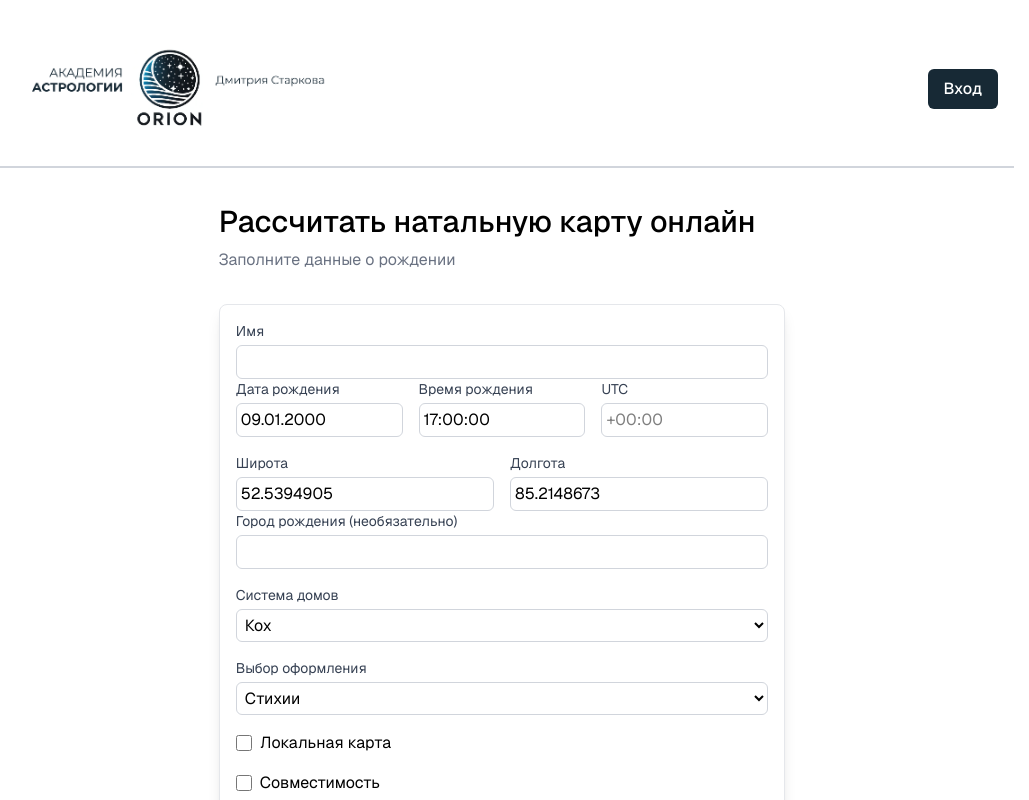
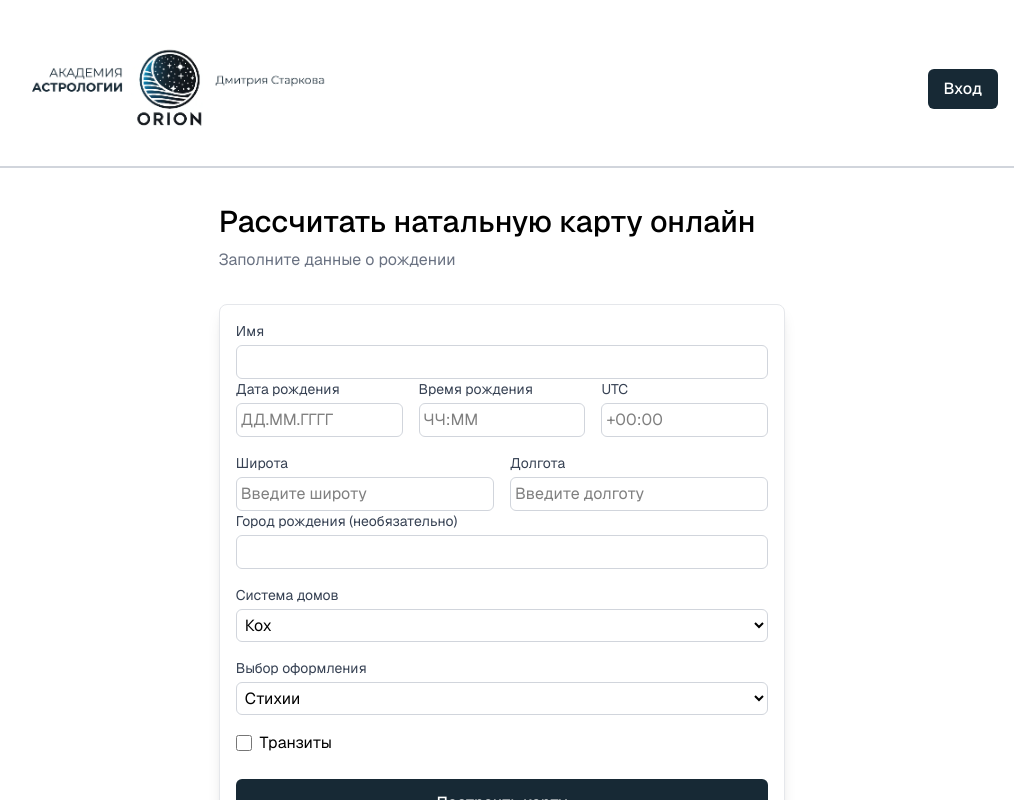
Before and after one commit to icepik77/pro12, a Next.js app: page / in a window 1280 px wide. Shown: the top 800 px of the page, without its empty margins (138-1167 px from the left). Built offline with nearby package versions, Linux system fonts and the light colour scheme.

Commit message:
test vervsion created

```diff
--- a/src/app/lib/utils.ts
+++ b/src/app/lib/utils.ts
@@ -443,7 +443,7 @@ export const getNatalChart = (birthData: BirthData, isLocal: boolean, isCompatib
     return;
   }
 
-  if (!isLocal && !isCompatibility){
+  if (!isLocal && !isCompatibility && !isForecast){
     origin = new Origin({
       year,
       month: month - 1, // В JS месяцы с 0
--- a/src/app/page.tsx
+++ b/src/app/page.tsx
@@ -276,7 +276,7 @@ export default function Home() {
 
 
             {/* Данные без локальной карты */}
-            {!birthData.isLocal && !birthData.isCompatibility && planetPositions.length > 0 &&
+            {!birthData.isLocal && !birthData.isCompatibility && planetPositions.length > 0 && !showPairPositions &&
               <div>
                 {/* Плавное появление таблицы только после загрузки данных */}
                 <motion.div
@@ -655,8 +655,6 @@ export default function Home() {
               />
               </motion.div>
             }
-
-
           </div>
 
 
--- a/src/app/ui/BirthForm.tsx
+++ b/src/app/ui/BirthForm.tsx
@@ -44,11 +44,11 @@ interface BirthFormProps {
 export default function BirthForm({ setBirthData, localTime }: BirthFormProps) {
   const [formData, setFormData] = useState({
     name: "",
-    date: "09.01.2000",
-    time: "17:00:00",
+    date: "",
+    time: "",
     city: "",
-    latitude: "52.5394905",
-    longitude: "85.2148673",
+    latitude: "",
+    longitude: "",
     utcOffset: "",
 
     localCity: "",
@@ -56,23 +56,23 @@ export default function BirthForm({ setBirthData, localTime }: BirthFormProps) {
     localLongitude: "",
 
     nameComp:"",
-    dateComp:"19.01.1999",
-    timeComp:"12:00:00",
+    dateComp:"",
+    timeComp:"",
     cityComp:"",
-    latitudeComp:"52.5394905",
-    longitudeComp:"85.2148673",
+    latitudeComp:"",
+    longitudeComp:"",
     utcOffsetComp: "",
 
-    timeFore:"11:30:00",
-    dateFore:"06.04.2025",
+    timeFore:"",
+    dateFore:"",
     utcOffsetFore:"",
 
     houseSystem: "koch",
     style: "elements", // Новый выбор для оформления
 
-    isLocal: true,
-    isCompatibility: true,
-    isFore: true,
+    isLocal: false,
+    isCompatibility: false,
+    isFore: false,
   });
 
   const [isLocal, setIsLocal] = useState(false);
@@ -360,30 +360,54 @@ export default function BirthForm({ setBirthData, localTime }: BirthFormProps) {
     }
 
     if (!newErrors.latitude && !newErrors.longitude && !newErrors.utcOffset && validateDateTimeUTC(formData.date, formData.time, formData.utcOffset)) {
-      if (!isLocal || !formData.localLatitude || !formData.localLongitude){
+      if (isLocal){
         setBirthData({
           ...formData,
+
+          cityComp: "",
+          latitudeComp: "",
+          longitudeComp: "",
+
+          isLocal: true
+        });
+      } else if(isCompatibility){
+        setBirthData({
+          ...formData,
+
           localCity: "",
           localLatitude: "",
           localLongitude: "",
-          isLocal: false
+
+          isCompatibility: true
         });
-      } else if(!isCompatibility){
+
+      } else if (isFore){
         setBirthData({
           ...formData,
+
+          localCity: "",
+          localLatitude: "",
+          localLongitude: "",
+
           cityComp: "",
           latitudeComp: "",
           longitudeComp: "",
-          isCompatibility: false
+
+          isFore: true
         });
-
-      } else if(!isFore){
+      } else {
         setBirthData({
           ...formData,
-          isTransit: false
+
+          localCity: "",
+          localLatitude: "",
+          localLongitude: "",
+
+          cityComp: "",
+          latitudeComp: "",
+          longitudeComp: "",
         });
-      } else setBirthData(formData);
-
+      }
 
       setSubmittedData(formData);
 
@@ -531,7 +555,7 @@ export default function BirthForm({ setBirthData, localTime }: BirthFormProps) {
             </div>
 
             {/* Чекбокс */}
-            {!isCompatibility && !isFore &&
+            {/* {!isCompatibility && !isFore &&
               <label className="flex items-center space-x-2 cursor-pointer ">
               <input
                 type="checkbox"
@@ -545,10 +569,10 @@ export default function BirthForm({ setBirthData, localTime }: BirthFormProps) {
               />
               <span>Локальная карта</span>
               </label>
-            }
+            } */}
 
             {/* Чекбокс */}
-            {!isLocal && !isFore &&
+            {/* {!isLocal && !isFore &&
               <label className="flex items-center space-x-2 cursor-pointer ">
               <input
                 type="checkbox"
@@ -562,7 +586,7 @@ export default function BirthForm({ setBirthData, localTime }: BirthFormProps) {
               />
               <span>Совместимость</span>
               </label>
-            }
+            } */}
 
             {/* Чекбокс */}
             {!isCompatibility && !isLocal &&
--- a/src/app/ui/Calendar.tsx
+++ b/src/app/ui/Calendar.tsx
@@ -41,7 +41,7 @@ const Calendar: React.FC<CalendarTableProps> = ({calendar, planets}) => {
     const flatAspects = (calendar.filteredResult as CalendarItem[]).flatMap((item: CalendarItem) => item.aspects);
     return (
         <div className="w-full max-w-5xl px-4 py-1 lg:p-4 flex flex-col items-center text-[14px]">
-        <h3 className="text-xl font-medium mb-1 lg:mb-4 text-center">Аспекты</h3>
+        <h3 className="text-xl font-medium mb-1 lg:mb-4 text-center">Календарь</h3>
         <table className="table-auto w-full max-w-[400px] border-collapse">
             <tbody>
             {flatAspects.map((aspect, index) => {
--- a/src/app/ui/NatalChart.tsx
+++ b/src/app/ui/NatalChart.tsx
@@ -4,6 +4,7 @@ import { useEffect, useRef, useState } from 'react';
 import Chart from '@astrodraw/astrochart';
 import {NatalChartProps } from '../lib/definitions';
 import { createFormedAspects, getNatalChart, getAspectsBetweenCharts, getCalendarData } from '../lib/utils';
+import { div } from 'framer-motion/client';
 
 const NatalChart: React.FC<NatalChartProps> = ({
   birthData,
@@ -129,14 +130,12 @@ const NatalChart: React.FC<NatalChartProps> = ({
   // Обработка формы ввода
   useEffect(() => {
     if (!birthData.date || !birthData.time || !birthData.latitude || !birthData.longitude) return;
-    const localLatitude = parseFloat(birthData.localLatitude);
-    const localLongitude = parseFloat(birthData.localLongitude);
 
     let isLocal;
     let isCompatibility;
     let isFore;
 
-    if (localLatitude && localLongitude && birthData.isLocal){
+    if (birthData.isLocal){
       isLocal = true;
       setIsLocal(true);
     }
@@ -265,6 +264,7 @@ const NatalChart: React.FC<NatalChartProps> = ({
         setCompAspectsData(natalDataFore.aspects);
 
         const pairData = getAspectsBetweenCharts(natalData.astroData, natalDataFore.astroData, false);
+
         data = {
           planets: natalDataFore.planets,
           aspects: pairData,
@@ -403,10 +403,10 @@ const NatalChart: React.FC<NatalChartProps> = ({
   return (
     <div className="flex flex-col items-center w-full" ref={containerRefMobile}>
       {/* Локальная карта для небольших экранов */}
-      {(isLocal || isCompatibility) &&
+      {(isLocal || isCompatibility || isFore) &&
         <div>
           {/* Табы */}
-          {(isLocal || isCompatibility) &&
+          {(isLocal || isCompatibility || isFore) &&
             <div className="flex space-x-4 justify-center">
               <button
                 className={`px-4 py-2 rounded ${activeTab === "chart1" ? "bg-[#172935] text-white" : "bg-gray-200"}`}
@@ -414,6 +414,8 @@ const NatalChart: React.FC<NatalChartProps> = ({
               >
                 {isCompatibility? "1 карта": "Натал"}
               </button>
+              {!isFore &&
+                <>
                   <button
                     className={`px-4 py-2 rounded ${activeTab === "chart2" ? "bg-[#172935] text-white" : "bg-gray-200"}`}
                     onClick={() => setActiveTab("chart2")}
@@ -426,7 +428,9 @@ const NatalChart: React.FC<NatalChartProps> = ({
                   >
                     2 карты
                   </button>
-              {isCompatibility &&
+                </>
+              }
+              {(isCompatibility || isFore) &&
                 <button
                   className={`px-4 py-2 ${showPairPositions ? "bg-[#172935] text-white rounded" : "rounded bg-gray-200"}`}
                   onClick={()=>{setShowPairPositions(!showPairPositions)}}
@@ -434,11 +438,11 @@ const NatalChart: React.FC<NatalChartProps> = ({
                   Аспекты
                 </button>
               }
-
             </div>
           }
           {/* Контейнеры с изображениями */}
           <div className={`${twoMaps || showPairPositions ? "hidden" : ""}`}>
+            {!isFore &&
               <div className={`w-full max-w-[800px]}`} style={{ display: activeTab === "chart1" ? "block" : "none" }}>
                 <div
                   id="chart-container-mobile"
@@ -446,6 +450,7 @@ const NatalChart: React.FC<NatalChartProps> = ({
                   className="w-full aspect-square flex items-center justify-center"
                 />
               </div>
+            }
             {(isLocal || isCompatibility) &&
               <div className={`w-full max-w-[800px] ${twoMaps ? "hidden" : ""}`} style={{ display: activeTab === "chart2" ? "block" : "none" }}>
                 <div
@@ -483,7 +488,7 @@ const NatalChart: React.FC<NatalChartProps> = ({
 
       {/* Натальная карта по умолчанию */}
       {!isLocal && !isCompatibility &&
-        <div ref={containerRefMain} className="w-full max-w-[800px]">
+        <div ref={containerRefMain} className={` ${showPairPositions ? "hidden": ""}w-full max-w-[800px]`}>
           <div
             id="chart-container-main"
             ref={chartRefMain}
```
Lines whose indentation alone changed are shown as unchanged.
